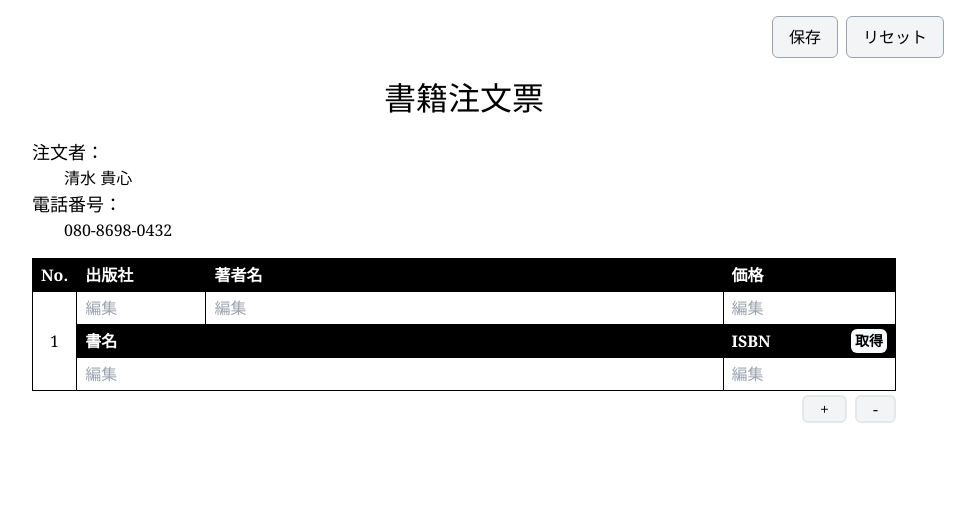
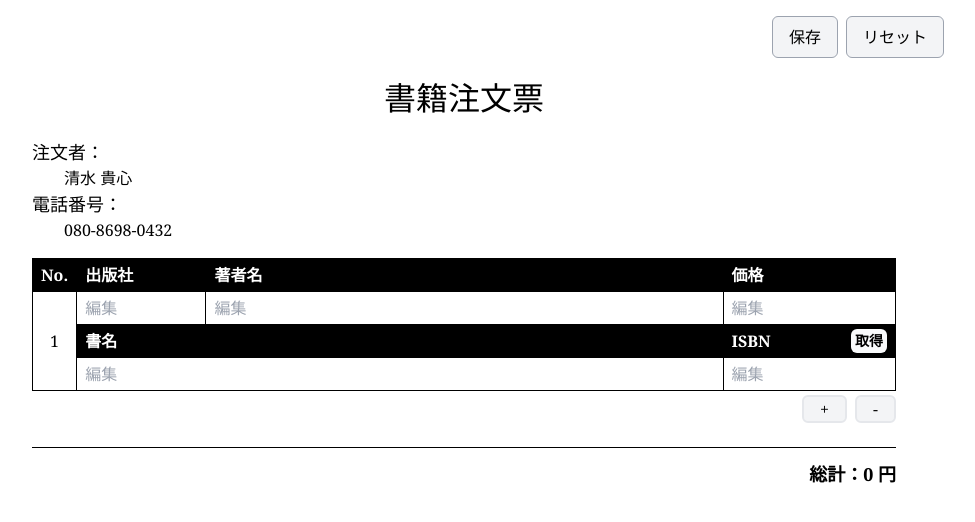
Before and after one commit to Key432/BookOrderMaker, a React (Vite) app: page / in a window 1280 px wide. Shown: the top 522 px of the page, without its empty margins (176-1151 px from the left). Built offline with nearby package versions, Linux system fonts and the light colour scheme.

Commit message:
価格入力欄の総計表示を追加

```diff
--- a/src/Orders.tsx
+++ b/src/Orders.tsx
@@ -35,6 +35,8 @@ export default function Orders({
     onChange(orders.map((order) => (order.id === id ? nextOrder : order)));
   }
 
+  const totalPrice = orders.reduce((total, order) => total + order.price, 0);
+
   return (
     <div className={className}>
       {orders.map((order, index) => (
@@ -63,6 +65,9 @@ export default function Orders({
           </div>
         </div>
       ))}
+      <div className="mt-6 border-t border-black pt-3 text-right text-lg font-bold">
+        総計：{totalPrice.toLocaleString('ja-JP')} 円
+      </div>
     </div>
   );
 }
```
